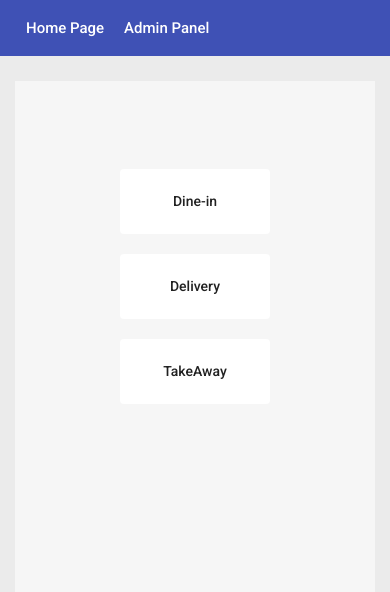
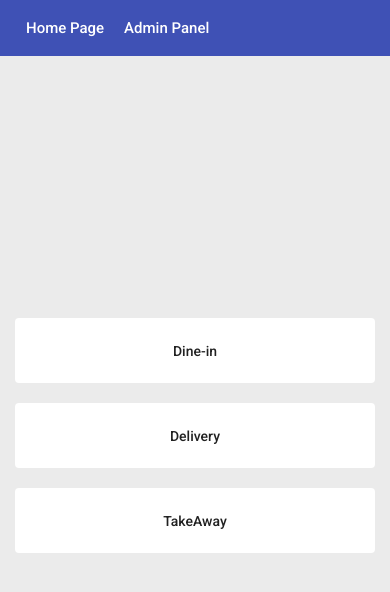
Before and after one commit to moMamdouhSaad/pos-frontend, an Angular app: page /home in a window 390 px wide. Shown: the top 592 px of the page. Built offline with nearby package versions, Linux system fonts and the light colour scheme.

Commit message:
home-tables responsive

```diff
--- a/src/app/dine-in/components/table-btn/table-btn.component.css
+++ b/src/app/dine-in/components/table-btn/table-btn.component.css
@@ -1,12 +1,15 @@
 .container-fluid{
     display: inline;
 }
-.container-fluid button {
+.main-container{
+    display: flex;
+}
+ button {
     width:95px;
-    height: 75px;
+    height:75px;
 
-    margin-right:10px;
-    margin-bottom:10px;
+    /* margin-right:10px;
+    margin-bottom:10px; */
 }
 
 .printed{
--- a/src/app/dine-in/components/table-btn/table-btn.component.html
+++ b/src/app/dine-in/components/table-btn/table-btn.component.html
@@ -1,4 +1,4 @@
-<div class="container-fluid">
+<!-- <div class="main-container"> -->
     <button
 
     (click)="goToTable(table.table_number)"
@@ -8,4 +8,4 @@
                   'opened':table.status=='Opened'}">
                    {{table.table_number}}
     </button>
-</div>
+<!-- </div> -->
--- a/src/app/dine-in/containers/tables/tables.component.css
+++ b/src/app/dine-in/containers/tables/tables.component.css
@@ -0,0 +1,16 @@
+.main-container{
+    display: flex;
+    flex-direction: row;
+    flex-wrap: wrap;
+    align-items: center;
+    justify-content: space-around;
+    height: 100%;
+}
+
+app-table-btn {
+    /* flex-grow:0;
+    flex-shrink:0;
+    flex-basis:calc(50% - 10px);
+    background: orange; */
+    margin: 5px;
+  }
--- a/src/app/dine-in/containers/tables/tables.component.html
+++ b/src/app/dine-in/containers/tables/tables.component.html
@@ -1,9 +1,10 @@
-<div class="container">
+<div class="main-container">
 
     <ng-container *ngFor="let table of tableFacade.getAllTables$() | async">
         <app-table-btn
         (onTableClicked)="tableClicked($event)"
-         [table]='table  '></app-table-btn>
+         [table]='table'>
+        </app-table-btn>
     </ng-container>
 
 </div>
--- a/src/app/home/containers/home-page/home-page.component.css
+++ b/src/app/home/containers/home-page/home-page.component.css
@@ -8,3 +8,57 @@
     height: 65px !important;
     margin: 10px
 }
+
+.main-container{
+    height: 100%;
+    display: flex;
+    /* border:2px red dashed; */
+    justify-content: center;
+    align-items: center;
+}
+
+
+
+
+/*
+  ##Device = Tablets, Ipads (portrait)
+  ##Screen = B/w 768px to 1024px
+*/
+@media (min-width: 768px) and (max-width: 1024px) {
+
+
+  }
+
+  /*
+    ##Device = Tablets, Ipads (landscape)
+    ##Screen = B/w 768px to 1024px
+  */
+  @media (min-width: 768px) and (max-width: 1024px) and (orientation: landscape) {
+
+
+  }
+
+  /*
+    ##Device = Low Resolution Tablets, Mobiles (Landscape)
+    ##Screen = B/w 481px to 767px
+  */
+  @media (min-width: 481px) and (max-width: 767px) {
+
+
+  }
+
+  /*
+    ##Device = Most of the Smartphones Mobiles (Portrait)
+    ##Screen = B/w 320px to 479px
+  */
+  @media (min-width: 0px) and (max-width: 480px) {
+    .main-container{
+        flex-direction: column;
+    }
+    .home-btn {
+        width: 100% !important;
+        height: 65px !important;
+        margin: 10px
+    }
+
+  }
--- a/src/app/home/containers/home-page/home-page.component.html
+++ b/src/app/home/containers/home-page/home-page.component.html
@@ -1,15 +1,15 @@
 
 
-<div class="container h-75">
+<div class="main-container">
 
-    <div class="row align-items-center h-75">
-    <div class="col-sm-12 text-center ">
+    <!-- <div class="row align-items-center h-75">
+    <div class="col-sm-12 text-center "> -->
 
       <button class='home-btn' routerLink="/dine-in" mat-flat-button>Dine-in</button>
       <button class='home-btn' routerLink="/delivery" mat-flat-button>Delivery</button>
       <button class='home-btn' routerLink="/takeaway" mat-flat-button>TakeAway</button>
         <!-- Other btns will be here such as reports btn  -->
-    </div>
-    </div>
+    <!-- </div>
+    </div> -->
 
 </div>
--- a/src/styles.css
+++ b/src/styles.css
@@ -3,7 +3,7 @@
 
 @import '@angular/material/prebuilt-themes/indigo-pink.css';
 
-html, body { height: 100%; }
+html, body { height: 100%;}
 body {
      margin: 0; font-family: Roboto, "Helvetica Neue", sans-serif;
      background-color: rgb(235, 235, 235);
```
